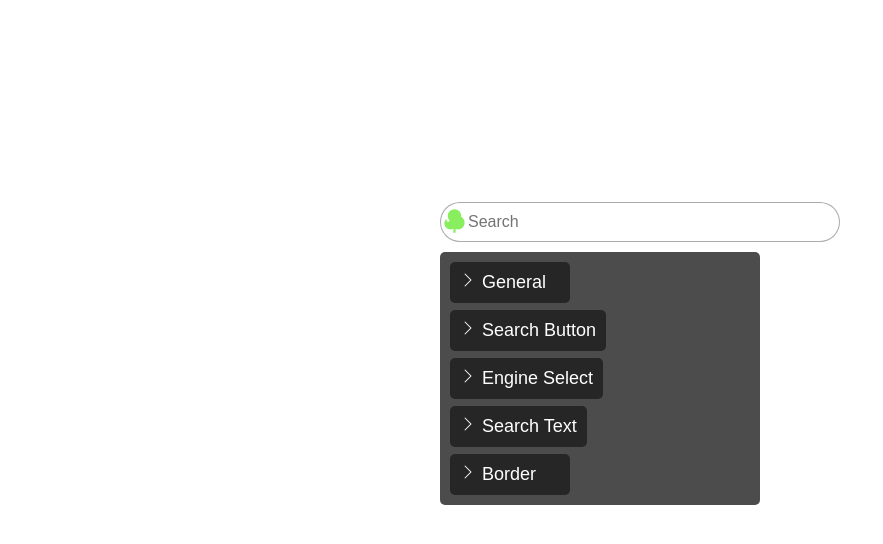
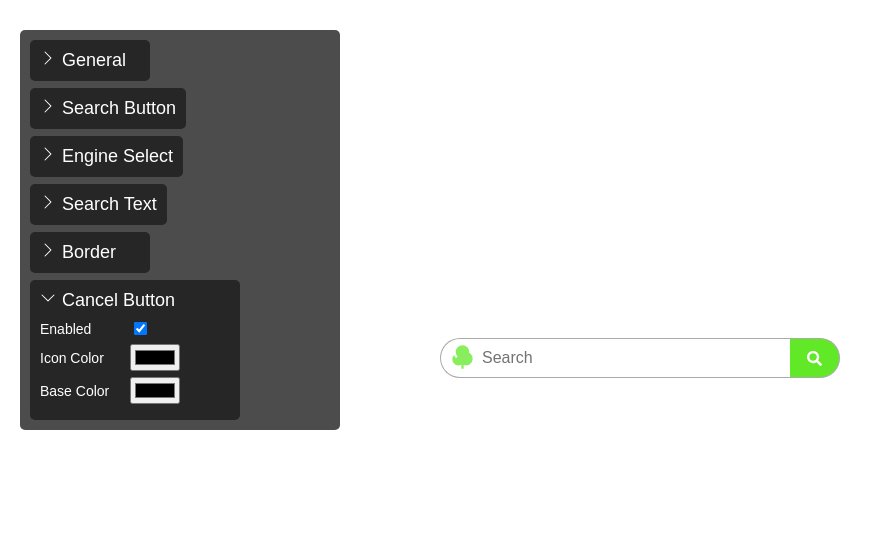
Before and after one commit to MitchCarothers/startspace-a3, a React (Create React App) app: page / in a window 1280 px wide. Shown: the top 544 px of the page, without its empty margins (0-883 px from the left). Built offline with nearby package versions, Linux system fonts and the light colour scheme.

Commit message:
Added property controllers for Searchbar Cancel Button, and minor bug fixes

```diff
--- a/src/Components/Searchbar/Searchbar.js
+++ b/src/Components/Searchbar/Searchbar.js
@@ -49,10 +49,10 @@ export default function Searchbar() {
           onChange={(e) => { setSearchValue(e.target.value) }}
         />
 
-        {searchValue !== "" &&
+        {searchValue !== "" && properties.isCancelButtonEnabled &&
         <div className="searchCancel">
           <button onClick={() => {setSearchValue("")}} className={"searchCancelButton"} type="button">
-            <BsX size={"20"}/>
+            <BsX color={properties["searchCancelIconColor"]} size={"20"}/>
           </button>
         </div>
         }
--- a/src/Components/Searchbar/UI.js
+++ b/src/Components/Searchbar/UI.js
@@ -12,6 +12,7 @@ export default function UI({styles, setStyles, properties, setProperties}) {
   let [isEngineSelectOpen, setIsEngineSelectOpen] = useState(false);
   let [isSearchTextOpen, setIsSearchTextOpen] = useState(false);
   let [isPlaceholderOpen, setIsPlaceholderOpen] = useState(false);
+  let [isCancelButtonOpen, setIsCancelButtonOpen] = useState(true);
 
   return(
     <div className="ui">
@@ -52,11 +53,11 @@ export default function UI({styles, setStyles, properties, setProperties}) {
           <Property
             label={"Base Color"}
             type={"color"}
-            value={styles[".searchForm > :first-child"]["background-color"]}
+            value={styles[".searchForm > :first-child:not(.searchButton)"]["background-color"]}
             action={(e) => {
               let result = {...styles};
-              result[".searchForm > :first-child"]["background-color"] = e.target.value;
-              result[".searchForm > :last-child:not(.searchButtonRight)"]["background-color"] = e.target.value;
+              result[".searchForm > :first-child:not(.searchButton)"]["background-color"] = e.target.value;
+              result[".searchForm > :last-child:not(.searchButton)"]["background-color"] = e.target.value;
               result[".searchForm > :not(:first-child):not(:last-child)"]["background-color"] = e.target.value;
               setStyles(result);
             }}
@@ -110,6 +111,34 @@ export default function UI({styles, setStyles, properties, setProperties}) {
               if(parseInt(e.target.value) >= parseInt(e.target.max)) {e.target.value = e.target.max};
               if(parseInt(e.target.value) < parseInt(e.target.min)) {e.target.value = e.target.min};
               result[".searchButton"]["width"] = `${e.target.value}px`;
+              setStyles(result);
+            }}
+          />
+          <Property
+            label={"Left Margin"}
+            type={"number"}
+            value={removeUnit(styles[".searchButton"]["padding-left"])}
+            min={"0"}
+            max={"20"}
+            action={(e) => {
+              let result = {...styles};
+              if(parseInt(e.target.value) >= parseInt(e.target.max)) {e.target.value = e.target.max};
+              if(parseInt(e.target.value) < parseInt(e.target.min)) {e.target.value = e.target.min};
+              result[".searchButton"]["padding-left"] = `${e.target.value}px`
+              setStyles(result);
+            }}
+          />
+          <Property
+            label={"Right Margin"}
+            type={"number"}
+            value={removeUnit(styles[".searchButton"]["padding-right"])}
+            min={"0"}
+            max={"20"}
+            action={(e) => {
+              let result = {...styles};
+              if(parseInt(e.target.value) >= parseInt(e.target.max)) {e.target.value = e.target.max};
+              if(parseInt(e.target.value) < parseInt(e.target.min)) {e.target.value = e.target.min};
+              result[".searchButton"]["padding-right"] = `${e.target.value}px`
               setStyles(result);
             }}
           />
@@ -295,8 +324,6 @@ export default function UI({styles, setStyles, properties, setProperties}) {
         }
       />
 
-
-
       {/* ENGINE SELECTOR */}
       <Dropdown
         state={isEngineSelectOpen}
@@ -339,6 +366,34 @@ export default function UI({styles, setStyles, properties, setProperties}) {
               <option value="ecosia">Ecosia</option>
               </>
             }
+          />
+          <Property
+            label={"Left Margin"}
+            type={"number"}
+            value={removeUnit(styles[".engineSelectContainer"]["padding-left"])}
+            min={"0"}
+            max={"20"}
+            action={(e) => {
+              let result = {...styles};
+              if(parseInt(e.target.value) >= parseInt(e.target.max)) {e.target.value = e.target.max};
+              if(parseInt(e.target.value) < parseInt(e.target.min)) {e.target.value = e.target.min};
+              result[".engineSelectContainer"]["padding-left"] = `${e.target.value}px`;
+              setStyles(result);
+            }}
+          />
+          <Property
+            label={"Right Margin"}
+            type={"number"}
+            value={removeUnit(styles[".engineSelectContainer"]["padding-right"])}
+            min={"0"}
+            max={"20"}
+            action={(e) => {
+              let result = {...styles};
+              if(parseInt(e.target.value) >= parseInt(e.target.max)) {e.target.value = e.target.max};
+              if(parseInt(e.target.value) < parseInt(e.target.min)) {e.target.value = e.target.min};
+              result[".engineSelectContainer"]["padding-right"] = `${e.target.value}px`;
+              setStyles(result);
+            }}
           />
           <Property
             label={"Icon Color"}
@@ -563,6 +618,47 @@ export default function UI({styles, setStyles, properties, setProperties}) {
           </>
         }
       />
+
+      {/* CANCEL BUTTON */}
+      <Dropdown
+        state={isCancelButtonOpen}
+        setter={setIsCancelButtonOpen}
+        label={"Cancel Button"}
+        content={
+          <>
+          <Property
+            label={"Enabled"}
+            type={"checkbox"}
+            value={properties["isCancelButtonEnabled"]}
+            action={(e) => {
+              let result = {...properties};
+              result["isCancelButtonEnabled"] = e.target.checked;
+              setProperties(result);
+            }}
+          />
+          <Property
+            label={"Icon Color"}
+            type={"color"}
+            value={properties["searchCancelIconColor"]}
+            action={(e) => {
+              let result = {...properties};
+              result["searchCancelIconColor"] = e.target.value;
+              setProperties(result);
+            }}
+          />
+          <Property
+            label={"Base Color"}
+            type={"color"}
+            value={styles[".searchCancelButton:hover"]["background-color"]}
+            action={(e) => {
+              let result = {...styles};
+              result[".searchCancelButton:hover"]["background-color"] = e.target.value;
+              setStyles(result);
+            }}
+          />
+          </>
+        }
+      />
     </div>
   );
 };
--- a/src/Components/Searchbar/properties.json
+++ b/src/Components/Searchbar/properties.json
@@ -21,5 +21,7 @@
         "ecosia": "https://www.ecosia.org/search?q="
     },
     "defaultEngine": "ecosia",
-    "isOpenNewTab": true
+    "isOpenNewTab": true,
+    "isCancelButtonEnabled": true,
+    "searchCancelIconColor": "#000000"
 }
--- a/src/Components/Searchbar/styles.css
+++ b/src/Components/Searchbar/styles.css
@@ -9,6 +9,9 @@
   flex-direction: column;
   gap: 7px;
   margin: 10px 0px;
+  position: absolute;
+  left: 20px;
+  top: 20px;
 }
 
 .dropdown {
--- a/src/Components/Searchbar/styles.json
+++ b/src/Components/Searchbar/styles.json
@@ -11,8 +11,7 @@
         "border-top-left-radius": "20px",
         "border-bottom-left-radius": "20px",
         "border-color": "#AAAAAA",
-        "border-width": "1px",
-        "background-color": "#FFFFFF"
+        "border-width": "1px"
     },
     ".searchForm > :last-child": {
         "border-style": "solid",
@@ -27,9 +26,13 @@
         "border-left-style": "none",
         "border-right-style": "none",
         "border-color": "#AAAAAA",
-        "border-width": "1px"
+        "border-width": "1px",
+        "background-color": "##FFFFFF"
     },
-    ".searchForm > :last-child:not(.searchButtonRight)": {
+    ".searchForm > :first-child:not(.searchButton)": {
+        "background-color": "#FFFFFF"
+    },
+    ".searchForm > :last-child:not(.searchButton)": {
         "background-color": "#FFFFFF"
     },
     ".searchForm": {
@@ -45,7 +48,7 @@
         "min-width": "10px",
         "padding": "0px 0px",
         "font-family": "",
-        "padding-left": "0px"
+        "padding-left": "6px"
     },
     "::-webkit-input-placeholder": {
         "color": "#737373"
@@ -67,7 +70,9 @@
         "justify-content": "center",
         "font-family": "arial",
         "font-size": "12px",
-        "color": "#000000"
+        "color": "#000000",
+        "padding-left": "0px",
+        "padding-right": "0px"
     },
     ".searchButton:hover": {
         "opacity": "80%",
@@ -93,10 +98,12 @@
         "height": "28px"
     },
     ".searchCancelButton:hover": {
-        "background-color": "rgb(0,0,0,.1)"
+        "background-color": "#000000"
     },
     ".engineSelectContainer": {
-        "border": "none"
+        "border": "none",
+        "padding-left": "8px",
+        "padding-right": "0px"
     },
     ".engineSelectButton": {
         "width": "38px",
```
